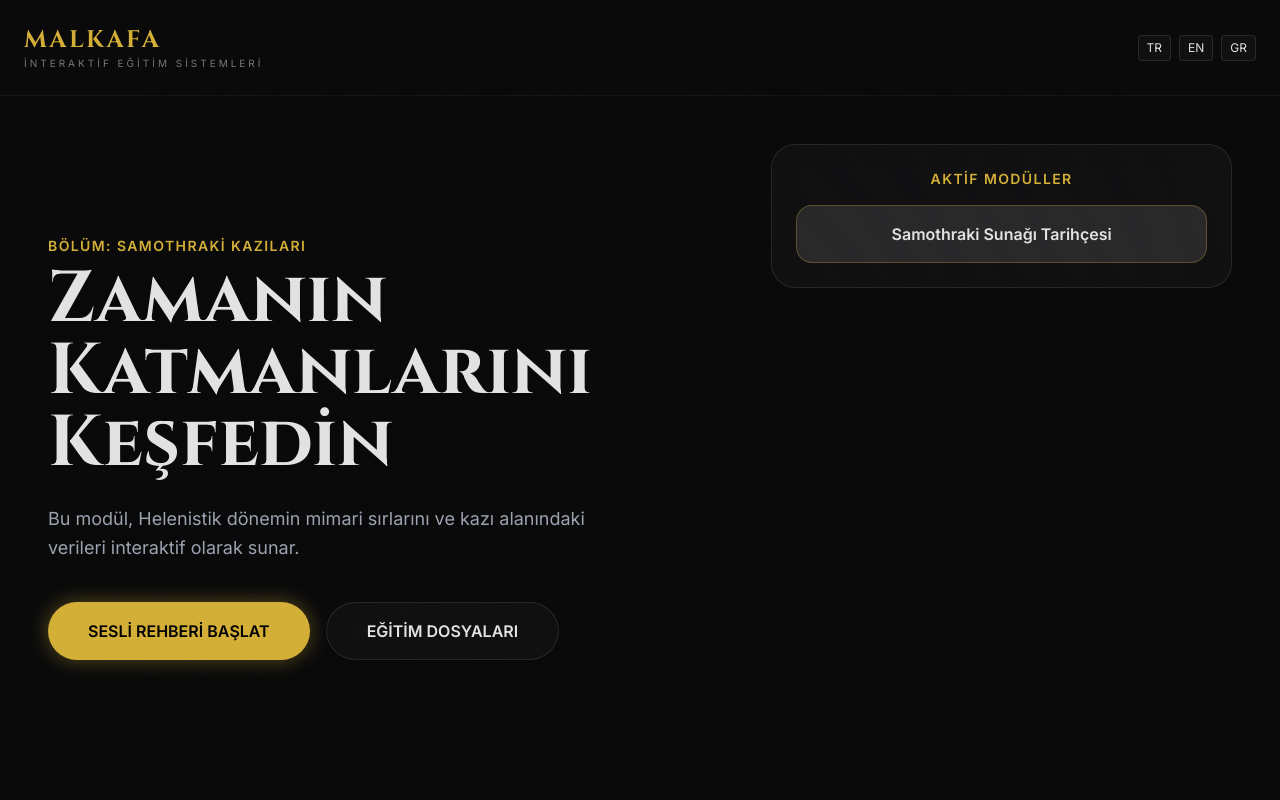
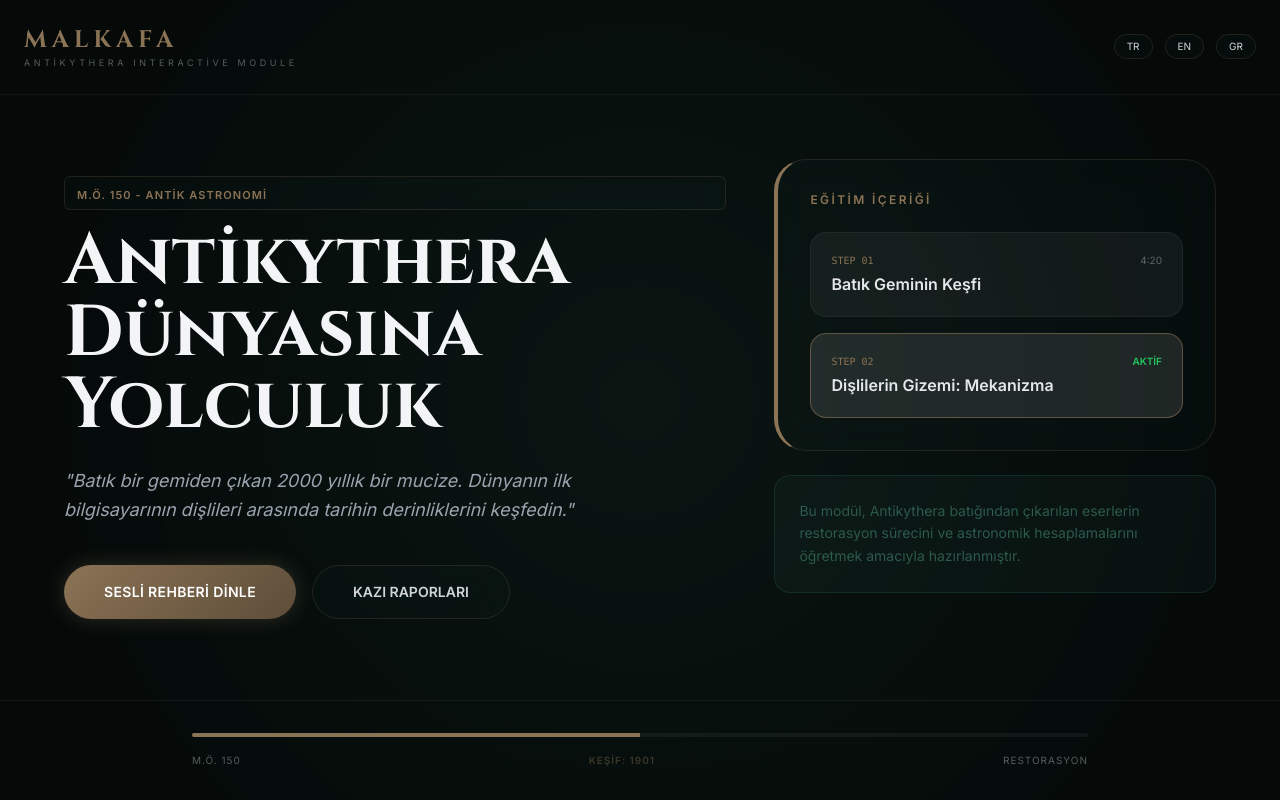
Before and after one commit to minavoice/Test, a plain HTML site: page index.html in a window 1280 px wide. Drawn offline with nearby package versions, Linux system fonts and the light colour scheme.

Commit message:
Update index.html

```diff
--- a/index.html
+++ b/index.html
@@ -3,91 +3,146 @@
 <head>
     <meta charset="UTF-8">
     <meta name="viewport" content="width=device-width, initial-scale=1.0">
-    <title>Malkafa | Heritage Systems</title>
+    <title>Olga test | Antikythera Mechanism Experience</title>
     <script src="https://cdn.tailwindcss.com"></script>
     <link href="https://fonts.googleapis.com/css2?family=Cinzel:wght@700&family=Inter:wght@300;400;600&display=swap" rel="stylesheet">
     <style>
-        :root { --gold: #D4AF37; --dark-bg: #0A0A0B; }
-        body { font-family: 'Inter', sans-serif; background-color: var(--dark-bg); color: #E2E2E2; }
+        :root {
+            --bronze: #8b7355;
+            --oxide-green: #2d5a4c;
+            --dark-bg: #050a09;
+        }
+        body { font-family: 'Inter', sans-serif; background-color: var(--dark-bg); color: #d1d5db; }
         .serif { font-family: 'Cinzel', serif; }
-        .glass-panel { background: rgba(255, 255, 255, 0.03); backdrop-filter: blur(12px); border: 1px solid rgba(255, 255, 255, 0.1); }
-        .btn-gold { background-color: var(--gold); box-shadow: 0 0 20px rgba(212, 175, 55, 0.4); transition: all 0.3s ease; }
-        .bg-overlay { position: fixed; top: 0; left: 0; width: 100%; height: 100%; background: radial-gradient(circle, transparent 20%, var(--dark-bg) 80%); z-index: -1; }
+        .glass-panel { background: rgba(45, 90, 76, 0.05); backdrop-filter: blur(15px); border: 1px solid rgba(139, 115, 85, 0.2); }
+        .btn-bronze {
+            background: linear-gradient(135deg, #8b7355 0%, #5d4d39 100%);
+            box-shadow: 0 0 20px rgba(139, 115, 85, 0.3);
+            transition: all 0.4s cubic-bezier(0.175, 0.885, 0.32, 1.275);
+        }
+        .btn-bronze:hover { transform: translateY(-3px); box-shadow: 0 5px 25px rgba(139, 115, 85, 0.5); }
+        .timeline-active { background: var(--bronze); box-shadow: 0 0 15px var(--bronze); }
+        /* Arkaplan efekti: Batık hissi */
+        .bg-overlay {
+            position: fixed; top: 0; left: 0; width: 100%; height: 100%;
+            background: radial-gradient(circle at center, rgba(45, 90, 76, 0.15) 0%, var(--dark-bg) 85%);
+            z-index: -1;
+        }
     </style>
 </head>
-<body class="min-h-screen flex flex-col">
+<body class="min-h-screen flex flex-col overflow-x-hidden">
 
     <div class="bg-overlay"></div>
 
     <header class="p-6 flex justify-between items-center border-b border-white/5 relative z-10">
         <div>
-            <h1 class="serif text-2xl tracking-widest text-[#D4AF37]">MALKAFA</h1>
-            <p id="nav-sub" class="text-[10px] tracking-[0.3em] uppercase opacity-50">İnteraktif Eğitim Sistemleri</p>
+            <h1 class="serif text-2xl tracking-[0.2em] text-[#8b7355]">MALKAFA</h1>
+            <p id="nav-sub" class="text-[9px] tracking-[0.4em] uppercase opacity-40">Antikythera Interactive Module</p>
         </div>
 
-        <div class="flex gap-2">
-            <button onclick="changeLang('tr')" class="px-2 py-1 text-xs glass-panel rounded hover:text-[#D4AF37]">TR</button>
-            <button onclick="changeLang('en')" class="px-2 py-1 text-xs glass-panel rounded hover:text-[#D4AF37]">EN</button>
-            <button onclick="changeLang('gr')" class="px-2 py-1 text-xs glass-panel rounded hover:text-[#D4AF37]">GR</button>
+        <div class="flex gap-3">
+            <button onclick="changeLang('tr')" class="px-3 py-1 text-[10px] glass-panel rounded-full hover:border-[#8b7355] transition">TR</button>
+            <button onclick="changeLang('en')" class="px-3 py-1 text-[10px] glass-panel rounded-full hover:border-[#8b7355] transition">EN</button>
+            <button onclick="changeLang('gr')" class="px-3 py-1 text-[10px] glass-panel rounded-full hover:border-[#8b7355] transition">GR</button>
         </div>
     </header>
 
-    <main class="flex-1 flex flex-col lg:flex-row p-6 lg:p-12 gap-8 relative z-10">
+    <main class="flex-1 flex flex-col lg:flex-row p-6 lg:p-16 gap-12 relative z-10">
+
         <section class="lg:w-3/5 flex flex-col justify-center">
-            <span id="hero-tag" class="text-[#D4AF37] text-sm font-bold tracking-widest mb-2 uppercase">Bölüm: Samothraki Kazıları</span>
-            <h2 id="hero-title" class="serif text-5xl lg:text-7xl mb-6 leading-tight">Zamanın Katmanlarını Keşfedin</h2>
-            <p id="hero-desc" class="text-lg text-gray-400 max-w-xl leading-relaxed mb-10">
-                Bu modül, Helenistik dönemin mimari sırlarını ve kazı alanındaki verileri interaktif olarak sunar.
+            <div class="inline-block px-3 py-1 glass-panel rounded-md mb-4">
+                <span id="hero-tag" class="text-[#8b7355] text-[11px] font-bold tracking-widest uppercase">M.Ö. 150 - Antik Astronomi</span>
+            </div>
+            <h2 id="hero-title" class="serif text-4xl lg:text-7xl mb-6 leading-[1.1] text-gray-100">Antikythera Dünyasına Yolculuk</h2>
+            <p id="hero-desc" class="text-lg text-gray-400 max-w-xl leading-relaxed mb-10 italic">
+                "Batık bir gemiden çıkan 2000 yıllık bir mucize. Dünyanın ilk bilgisayarının dişlileri arasında tarihin derinliklerini keşfedin."
             </p>
+
             <div class="flex flex-wrap gap-4">
-                <button id="btn-audio" class="btn-gold text-black px-10 py-4 rounded-full font-extrabold">SESLİ REHBERİ BAŞLAT</button>
-                <button id="btn-doc" class="glass-panel px-10 py-4 rounded-full font-bold">EĞİTİM DOSYALARI</button>
+                <button id="btn-audio" class="btn-bronze text-white px-10 py-4 rounded-full font-bold tracking-wide uppercase text-sm">SESLİ REHBERİ DİNLE</button>
+                <button id="btn-doc" class="glass-panel px-10 py-4 rounded-full font-bold text-sm hover:bg-white/5 transition">KAZI RAPORLARI</button>
             </div>
         </section>
 
-        <section class="lg:w-2/5 flex flex-col gap-4">
-            <div class="glass-panel p-6 rounded-3xl">
-                <h3 id="mod-title" class="text-sm font-bold text-[#D4AF37] mb-4 uppercase tracking-widest text-center">Aktif Modüller</h3>
-                <div class="space-y-3">
-                    <div class="p-4 rounded-2xl bg-white/10 border border-[#D4AF37]/30">
-                        <h4 id="mod-item-1" class="font-semibold text-center">Samothraki Sunağı Tarihçesi</h4>
+        <section class="lg:w-2/5 flex flex-col gap-6">
+            <div class="glass-panel p-8 rounded-[2rem] border-l-4 border-l-[#8b7355]">
+                <h3 id="mod-title" class="text-xs font-bold text-[#8b7355] mb-6 uppercase tracking-[0.2em]">Eğitim İçeriği</h3>
+                <div class="space-y-4">
+                    <div class="p-5 rounded-2xl bg-white/5 border border-white/5 hover:border-[#8b7355]/40 transition group cursor-pointer">
+                        <div class="flex justify-between items-center mb-1">
+                            <span class="text-[10px] text-[#8b7355] font-mono">STEP 01</span>
+                            <span class="text-[10px] opacity-40">4:20</span>
+                        </div>
+                        <h4 id="mod-item-1" class="font-semibold text-gray-200 group-hover:text-white">Batık Geminin Keşfi</h4>
+                    </div>
+                    <div class="p-5 rounded-2xl bg-white/10 border border-[#8b7355]/60 transition group cursor-pointer">
+                        <div class="flex justify-between items-center mb-1">
+                            <span class="text-[10px] text-[#8b7355] font-mono">STEP 02</span>
+                            <span class="text-[10px] text-green-500 uppercase font-bold">Aktif</span>
+                        </div>
+                        <h4 id="mod-item-2" class="font-semibold text-gray-200 group-hover:text-white">Dişlilerin Gizemi: Mekanizma</h4>
                     </div>
                 </div>
+            </div>
+
+            <div class="p-6 rounded-2xl bg-[#2d5a4c]/10 border border-[#2d5a4c]/30">
+                <p id="fact-text" class="text-sm text-[#2d5a4c] font-medium leading-relaxed">
+                    Bu modül, Antikythera batığından çıkarılan eserlerin restorasyon sürecini ve astronomik hesaplamalarını öğretmek amacıyla hazırlanmıştır.
+                </p>
             </div>
         </section>
     </main>
 
+    <footer class="p-8 border-t border-white/5">
+        <div class="max-w-4xl mx-auto flex flex-col gap-4">
+            <div class="relative h-1 w-full bg-white/5 rounded-full overflow-hidden">
+                <div class="absolute h-full w-1/2 bg-[#8b7355]"></div>
+            </div>
+            <div class="flex justify-between text-[10px] uppercase tracking-widest opacity-40">
+                <span>M.Ö. 150</span>
+                <span class="text-[#8b7355] opacity-100 font-bold">Keşif: 1901</span>
+                <span>Restorasyon</span>
+            </div>
+        </div>
+    </footer>
+
     <script>
         const translations = {
             tr: {
-                navSub: "İnteraktif Eğitim Sistemleri",
-                heroTag: "Bölüm: Samothraki Kazıları",
-                heroTitle: "Zamanın Katmanlarını Keşfedin",
-                heroDesc: "Bu modül, Helenistik dönemin mimari sırlarını ve kazı alanındaki verileri interaktif olarak sunar.",
-                btnAudio: "SESLİ REHBERİ BAŞLAT",
-                btnDoc: "EĞİTİM DOSYALARI",
-                modTitle: "Aktif Modüller",
-                modItem1: "Samothraki Sunağı Tarihçesi"
+                navSub: "Antikythera İnteraktif Modülü",
+                heroTag: "M.Ö. 150 - Antik Astronomi",
+                heroTitle: "Antikythera Dünyasına Yolculuk",
+                heroDesc: "Batık bir gemiden çıkan 2000 yıllık bir mucize. Dünyanın ilk bilgisayarının dişlileri arasında tarihin derinliklerini keşfedin.",
+                btnAudio: "SESLİ REHBERİ DİNLE",
+                btnDoc: "KAZI RAPORLARI",
+                modTitle: "Eğitim İçeriği",
+                modItem1: "Batık Geminin Keşfi",
+                modItem2: "Dişlilerin Gizemi: Mekanizma",
+                factText: "Bu modül, Antikythera batığından çıkarılan eserlerin restorasyon sürecini ve astronomik hesaplamalarını öğretmek amacıyla hazırlanmıştır."
             },
             en: {
-                navSub: "Interactive Education Systems",
-                heroTag: "Chapter: Samothraki Excavations",
-                heroTitle: "Discover the Layers of Time",
-                heroDesc: "This module presents the architectural secrets of the Hellenistic period and excavation data interactively.",
-                btnAudio: "START AUDIO GUIDE",
-                btnDoc: "EDUCATION FILES",
-                modTitle: "Active Modules",
-                modItem1: "History of Samothrace Altar"
+                navSub: "Antikythera Interactive Module",
+                heroTag: "150 B.C. - Ancient Astronomy",
+                heroTitle: "A Journey into Antikythera",
+                heroDesc: "A 2000-year-old miracle from a shipwreck. Explore the depths of history through the gears of the world's first computer.",
+                btnAudio: "LISTEN AUDIO GUIDE",
+                btnDoc: "EXCAVATION REPORTS",
+                modTitle: "Educational Content",
+                modItem1: "Discovery of the Shipwreck",
+                modItem2: "Mystery of Gears: The Mechanism",
+                factText: "This module is designed to teach the restoration process and astronomical calculations of artifacts recovered from the Antikythera shipwreck."
             },
             gr: {
-                navSub: "Διαδραστικά Εκπαιδευτικά Συστήματα",
-                heroTag: "Κεφάλαιο: Ανασκαφές Σαμοθράκης",
-                heroTitle: "Ανακαλύψτε τα Στρώματα του Χρόνου",
-                heroDesc: "Αυτή η ενότητα παρουσιάζει τα αρχιτεκτονικά μυστικά της Ελληνιστικής περιόδου και τα δεδομένα ανασκαφών διαδραστικά.",
-                btnAudio: "ΕΝΑΡΞΗ ΑΚΟΥΣΤΙΚΟΥ ΟΔΗΓΟΥ",
-                btnDoc: "ΕΚΠΑΙΔΕΥΤΙΚΑ ΑΡΧΕΙΑ",
-                modTitle: "Ενεργές Ενότητες",
-                modItem1: "Ιστορία του Βωμού της Σαμοθράκης"
+                navSub: "Διαδραστική Ενότητα Αντικυθήρων",
+                heroTag: "150 π.Χ. - Αρχαία Αστρονομία",
+                heroTitle: "Ταξίδι στον Κόσμο των Αντικυθήρων",
+                heroDesc: "Ένα θαύμα 2000 ετών από ένα ναυάγιο. Εξερευνήστε τα βάθη της ιστορίας μέσα από τα γρανάζια του πρώτου υπολογιστή στον κόσμο.",
+                btnAudio: "ΑΚΟΥΣΤΕ ΤΟΝ ΟΔΗΓΟ",
+                btnDoc: "ΑΝΑΦΟΡΕΣ ΑΝΑΣΚΑΦΗΣ",
+                modTitle: "Εκπαιδευτικό Περιεχόμενο",
+                modItem1: "Ανακάλυψη του Ναυαγίου",
+                modItem2: "Το Μυστήριο των Γρανάζιων: Ο Μηχανισμός",
+                factText: "Αυτή η ενότητα έχει σχεδιαστεί για να διδάξει τη διαδικασία αποκατάστασης και τους αστρονομικούς υπολογισμούς των ευρημάτων από το ναυάγιο των Αντικυθήρων."
             }
         };
 
@@ -100,6 +155,8 @@
             document.getElementById('btn-doc').innerText = translations[lang].btnDoc;
             document.getElementById('mod-title').innerText = translations[lang].modTitle;
             document.getElementById('mod-item-1').innerText = translations[lang].modItem1;
+            document.getElementById('mod-item-2').innerText = translations[lang].modItem2;
+            document.getElementById('fact-text').innerText = translations[lang].factText;
         }
     </script>
 </body>
```
